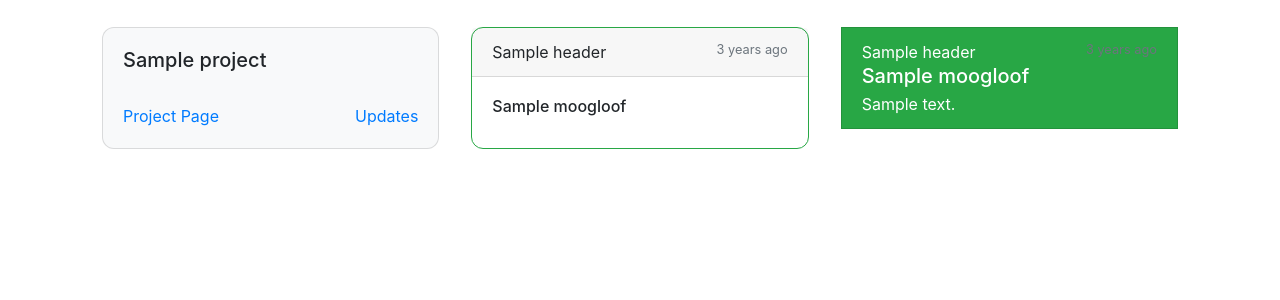
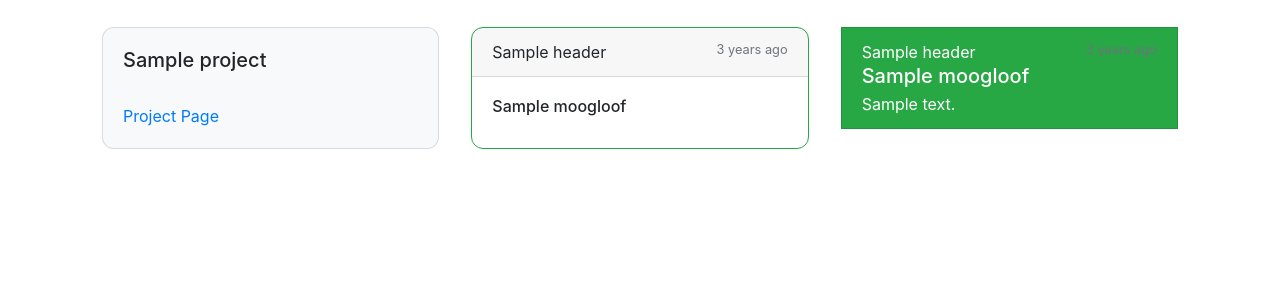
Before and after one commit to moogloof/moogloof.com, a Flask app: page /projects in a window 1280 px wide. Shown: the part 141-441 px from the top of the page. Run offline with Flask 2, Linux system fonts and the light colour scheme; a database or web service that is not in the repository returns one stand-in record (values such as "Sample title"); some libraries are stand-ins or nearby versions.

Commit message:
Temp moving of project pages'

```diff
--- a/moogloof/templates/update_list.html
+++ b/moogloof/templates/project_page.html
@@ -18,7 +18,7 @@
 	</div>
 	<div class="card-body d-flex flex-column">
 		<h6 class="card-title">{{ update.title }}</h6>
-		<p class="card-text flex-grow-1">{{ update.description }}</p>
+		<p class="card-text flex-grow-1">{{ update.description|markdown }}</p>
 	</div>
 </div>
 {% endfor %}
--- a/moogloof/templates/projects.html
+++ b/moogloof/templates/projects.html
@@ -17,8 +17,7 @@
 				<h5 class="card-title">{{ project.title }}</h5>
 				<p class="card-text flex-grow-1">{{ project.description }}</p>
 				<div class="mx-0 row justify-content-between">
-					<a href="{{ project.link }}" class="card-link mt-auto text-center">Project Page</a>
-					<a href="{{ url_for('project_updates', _id=project._id) }}" class="card-link mt-auto text-center">Updates</a>
+					<a href="{{ url_for('project_page', _id=project._id) }}" class="card-link mt-auto text-center">Project Page</a>
 				</div>
 			</div>
 		</div>
--- a/moogloof/views.py
+++ b/moogloof/views.py
@@ -18,7 +18,7 @@ from moogloof.context_processors import util_processor
 # Home page
 @app.route("/")
 def home():
-	random_phrases = ["Some sort of programmer. OS development is more fun than it looks.", "Euler invented a crazy amount of laws.", "loofOS, 2 years in the making.", "Struggling but nevertheless learning x86 assembly.", "Building an OS called, idk loofOS.", "Microkernels seem really neat until you have to implement a bootloader for one.", "Really wants to travel to korea to meet with family.", "There is nothing more fulfilling in life than an interrupt handler that WORKS."]
+	random_phrases = ["Some sort of programmer. OS development is more fun than it looks.", "Euler invented a crazy amount of laws.", "loofOS, 2 years in the making.", "Struggling but nevertheless learning x86 assembly.", "Building an OS called, idk loofOS.", "Microkernels seem really neat until you have to implement a bootloader for one.", "Really wants to travel to korea to meet with family.", "There is nothing better than a long walk at night with friends."]
 	# Render the homepage template
 	return render_template("home.html", random_phrase=random.choice(random_phrases))
 
@@ -260,8 +260,8 @@ def projects():
 	return render_template("projects.html", header="projects", projects=projects)
 
 # Project
-@app.route("/projects/<_id>/updates")
-def project_updates(_id):
+@app.route("/projects/<_id>")
+def project_page(_id):
 	# Get the project updates and the project
 	updates = get_db().moogloof.updates
 	projects_q = get_db().moogloof.projects
@@ -276,7 +276,7 @@ def project_updates(_id):
 		abort(404)
 
 	# Render the project update list
-	return render_template("update_list.html", header="updates for {}".format(project["title"]), updates=proj_updates, project=project)
+	return render_template("project_page.html", header="project page for {}".format(project["title"]), updates=proj_updates, project=project)
 
 # Updates page
 @app.route("/update/<_id>")
```
